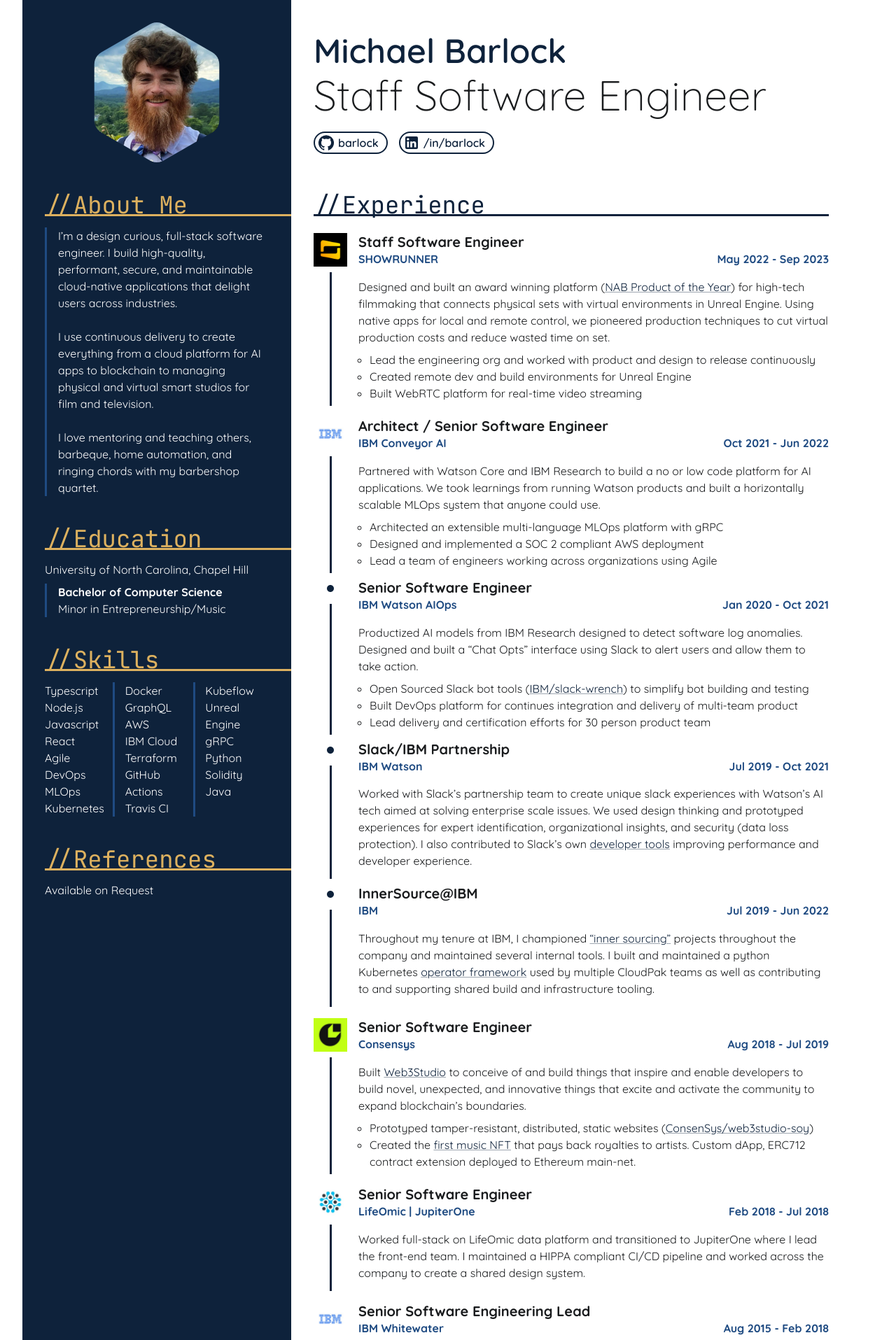
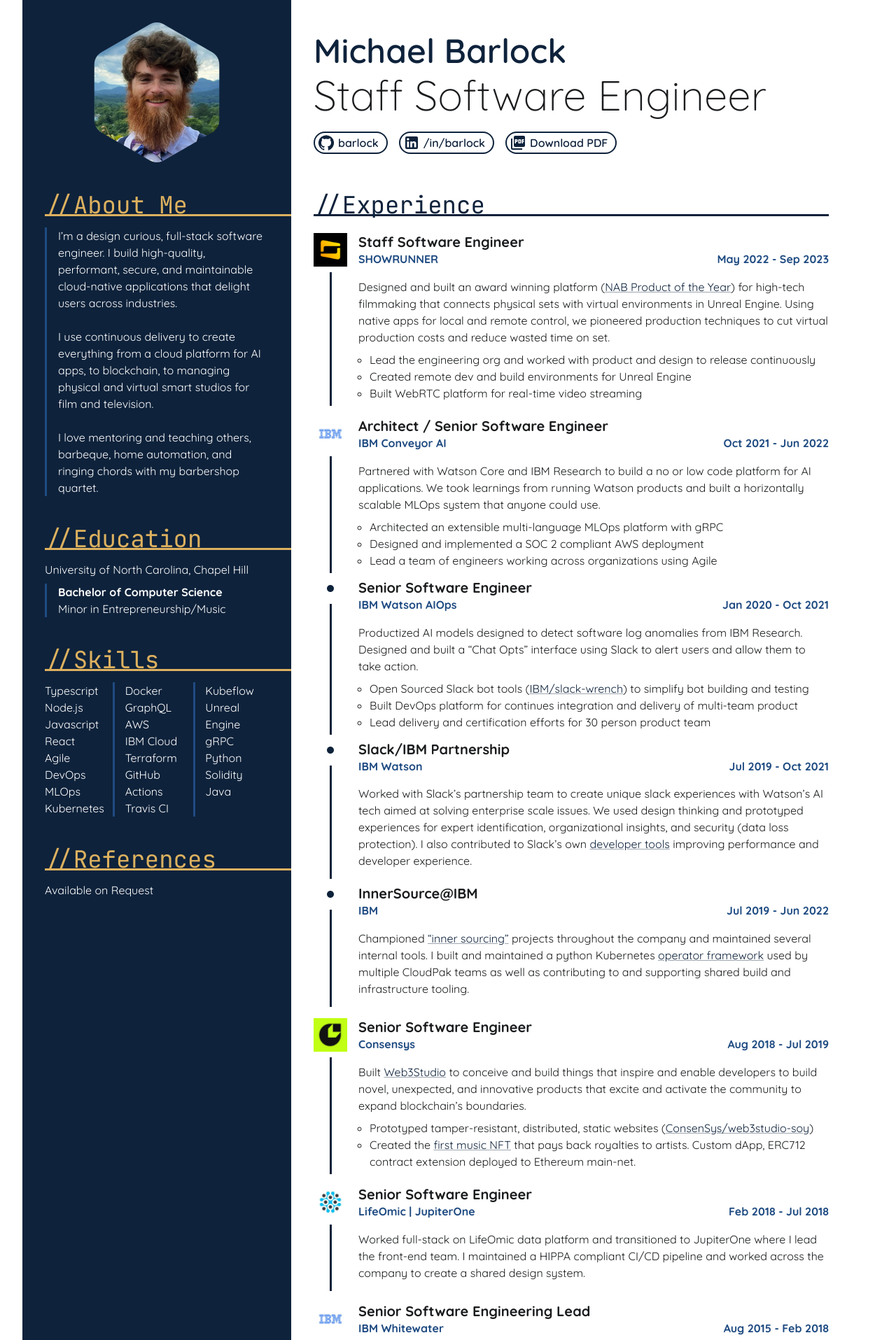
Before and after one commit to barlock/barlock.io, a Next.js app: page / in a window 1280 px wide. Shown: the top 1915 px of the page at 70% size. Built offline with nearby package versions, Linux system fonts and the light colour scheme.

Commit message:
add downloadable pdf

```diff
--- a/src/app/page.tsx
+++ b/src/app/page.tsx
@@ -25,13 +25,14 @@
 import * as React from 'react';
 import { Article, Aside } from '../components/resume';
 import { ChipLink } from '../components/chip-link';
-import { Smartphone, Email, Computer } from '@mui/icons-material';
+import { Smartphone, Email, Computer, PictureAsPdf } from '@mui/icons-material';
 
 const avatarSize = 200;
 
 // Set this at build time to render contact section
 const email = process.env.NEXT_PUBLIC_EMAIL;
 const phone = process.env.NEXT_PUBLIC_PHONE;
+const hasContact = email && phone;
 
 export default function HomePage() {
   return (
@@ -100,6 +101,16 @@
             icon={<LinkedInIcon />}
             label={'/in/barlock'}
           />
+          <ChipLink
+            sx={{
+              ['@media print']: {
+                display: 'none',
+              },
+            }}
+            href={'/resume.pdf'}
+            icon={<PictureAsPdf />}
+            label={'Download PDF'}
+          />
         </Box>
       </Article>
 
@@ -110,10 +121,19 @@
           },
         }}
       >
-        {email && phone && (
         <Section
           title={'Contact'}
-            sx={{ gap: 3, display: 'flex', flexDirection: 'column' }}
+          rootSx={{
+            display: hasContact ? 'block' : 'none',
+            ['@media print']: {
+              display: 'block',
+            },
+          }}
+          sx={{
+            gap: 3,
+            flexDirection: 'column',
+            display: 'flex',
+          }}
         >
           <Box sx={{ position: 'relative' }}>
             <SectionContact icon={<Computer />} title={'Website'}>
@@ -124,7 +144,7 @@
                 position: 'absolute',
                 top: 0,
                 right: 0,
-                  width: '30%',
+                width: '25%',
                 maxWidth: 100,
               }}
             >
@@ -139,6 +159,8 @@
               />
             </Box>
           </Box>
+          {hasContact && (
+            <>
               <SectionContact icon={<Smartphone />} title={'Phone'}>
                 {phone}
               </SectionContact>
@@ -146,8 +168,9 @@
               <SectionContact icon={<Email />} title={'Email'}>
                 {email}
               </SectionContact>
+            </>
+          )}
         </Section>
-        )}
 
         <Section title='About Me'>
           <IndentSectionText>
@@ -156,8 +179,8 @@
             applications that delight users across industries.
             <br />
             <br />I use continuous delivery to create everything from a cloud
-            platform for AI apps to blockchain to managing physical and virtual
-            smart studios for film and television.
+            platform for AI apps, to blockchain, to managing physical and
+            virtual smart studios for film and television.
             <br />
             <br />I love mentoring and teaching others, barbeque, home
             automation, and ringing chords with my barbershop quartet.
--- a/src/app/print.css
+++ b/src/app/print.css
@@ -1,5 +1,5 @@
 @media print {
     @page {
-        margin: 0 1cm;
+        margin: 0 .25in;
     }
 }
--- a/src/app/resume.tsx
+++ b/src/app/resume.tsx
@@ -56,9 +56,9 @@
         time: 'Jan 2020 - Oct 2021',
         description: (
           <>
-            Productized AI models from IBM Research designed to detect software
-            log anomalies. Designed and built a “Chat Opts” interface using
-            Slack to alert users and allow them to take action.
+            Productized AI models designed to detect software log anomalies from
+            IBM Research. Designed and built a “Chat Opts” interface using Slack
+            to alert users and allow them to take action.
           </>
         ),
         details: [
@@ -101,7 +101,7 @@
         time: 'Jul 2019 - Jun 2022',
         description: (
           <>
-            Throughout my tenure at IBM, I championed{' '}
+            Championed{' '}
             <Link
               href={'https://resources.github.com/innersource/fundamentals/'}
             >
@@ -131,8 +131,8 @@
     description: (
       <>
         Built <Link href={'https://medium.com/web3studio'}>Web3Studio</Link> to
-        conceive of and build things that inspire and enable developers to build
-        novel, unexpected, and innovative things that excite and activate the
+        conceive and build things that inspire and enable developers to build
+        novel, unexpected, and innovative products that excite and activate the
         community to expand blockchain’s boundaries.
       </>
     ),
@@ -187,7 +187,7 @@
           'Led a multi-disciplinary team in Agile and continuous integration and delivery',
           'Practiced resilience engineering to ensure tool uptime and reduce reduce alert-fatigue',
           'Led internal and cross-company learning reviews (post-mortems)',
-          'Worked with global FED@IBM community to spread modern practices through a multi-day conference like talks and a hackathon',
+          'Spread modern practices with multi-day conference like talks and hackathons',
           'Taught “Developer Days”, a new-hire bootcamp for testing, Agile, and Design Thinking',
           'Developed Slack bots automate internal processes',
         ],
--- a/src/components/chip-link.tsx
+++ b/src/components/chip-link.tsx
@@ -1,14 +1,17 @@
 import { Chip, ChipProps } from '@mui/material';
 import * as React from 'react';
 import { cloneElement, ReactElement } from 'react';
+import { SxProps } from '@mui/material/styles';
+import { spreadable } from '../sx';
 
 interface ChipLinkProps {
   href: string;
   icon: ReactElement;
   label: ChipProps['label'];
+  sx?: SxProps;
 }
 
-export const ChipLink = ({ href, icon, label }: ChipLinkProps) => {
+export const ChipLink = ({ href, icon, label, sx }: ChipLinkProps) => {
   return (
     <Chip
       component={'a'}
@@ -17,13 +20,16 @@
       label={label}
       variant='outlined'
       clickable
-      sx={{
-        fontSize: '1rem',
-        fontWeight: '600',
-        borderWidth: 2,
-        borderColor: 'primary.main',
-        color: 'primary.main',
-      }}
+      sx={[
+        {
+          fontSize: '1rem',
+          fontWeight: '600',
+          borderWidth: 2,
+          borderColor: 'primary.main',
+          color: 'primary.main',
+        },
+        ...spreadable(sx),
+      ]}
     />
   );
 };
--- a/src/components/resume.tsx
+++ b/src/components/resume.tsx
@@ -6,7 +6,7 @@
 
 interface LayoutProps {
   sx?: SxProps<Theme>;
-  children: ReactNode;
+  children?: ReactNode;
 }
 
 export const Aside = ({ sx, children }: LayoutProps) => {
--- a/src/components/section-title.tsx
+++ b/src/components/section-title.tsx
@@ -99,11 +99,12 @@
   title: string;
   children: ReactNode;
   sx?: SxProps;
+  rootSx?: SxProps;
 }
 
-export const Section = ({ title, sx, children }: SectionProps) => {
+export const Section = ({ title, rootSx, sx, children }: SectionProps) => {
   return (
-    <>
+    <Box sx={rootSx}>
       <SectionTitle>{title}</SectionTitle>
       <Box
         sx={[
@@ -116,6 +117,6 @@
       >
         {children}
       </Box>
-    </>
+    </Box>
   );
 };
```
Also changed, not shown: 1 other file (tests, documents, lock files or other folders). Lines whose indentation alone changed are shown as unchanged.
